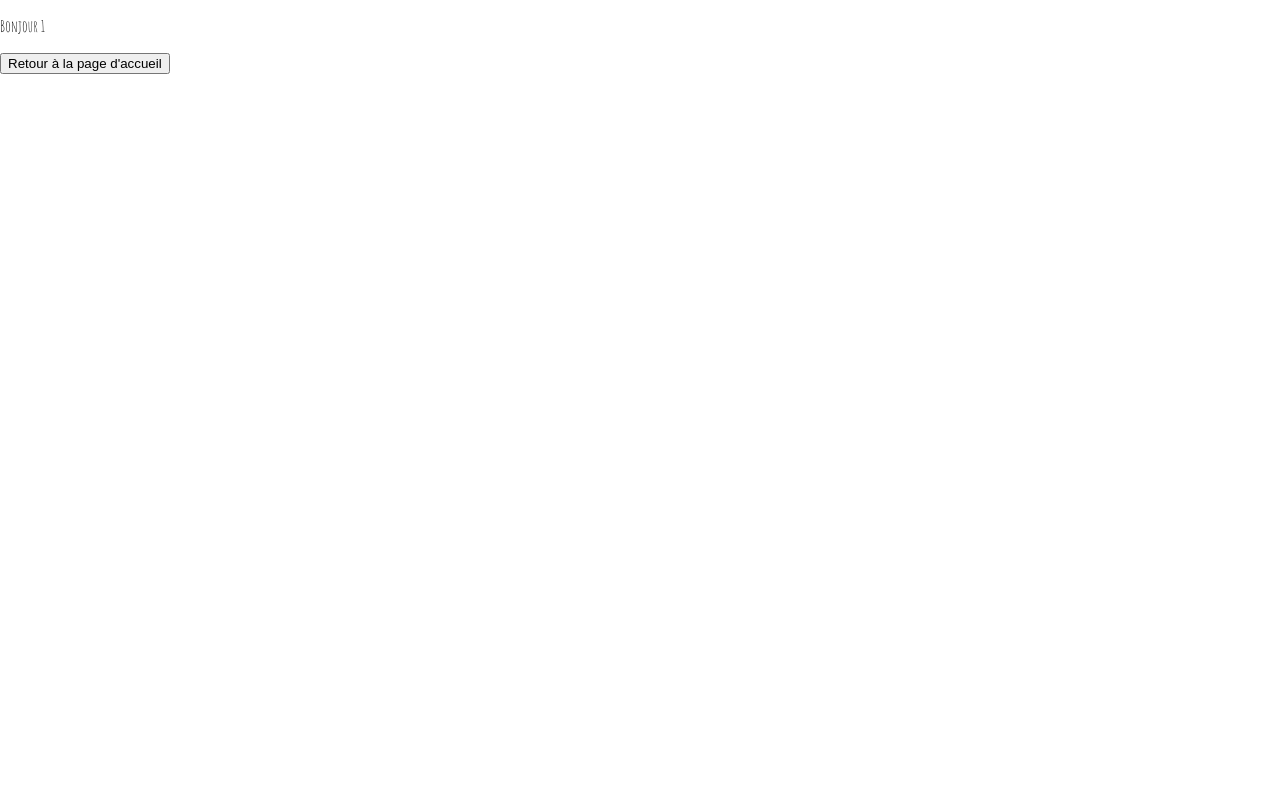
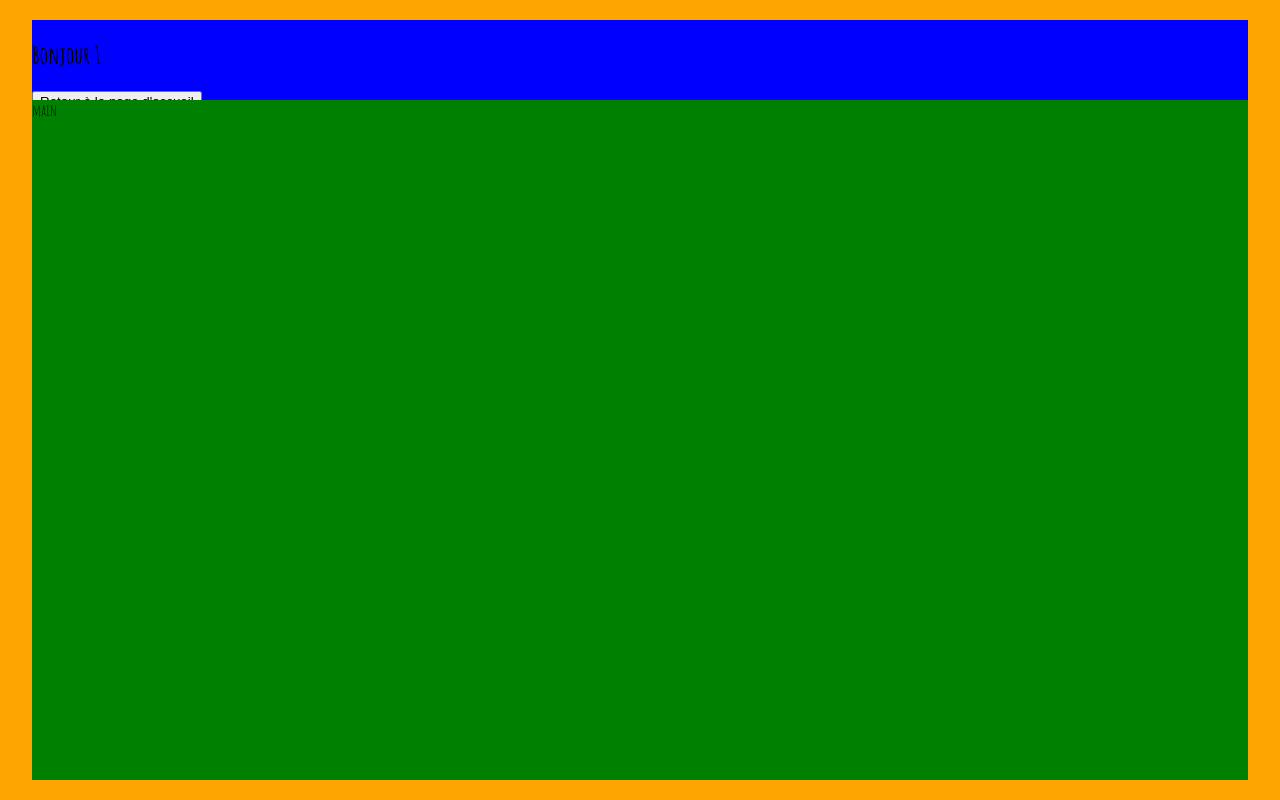
Before and after one commit to stephanemalho/bubble-team, a React (Vite) app: page /order/1 in a window 1280 px wide. Built offline with nearby package versions, Linux system fonts and the light colour scheme.

Commit message:
✨ F04: OrderPage > create Navbar & Main tsx

```diff
--- /dev/null
+++ b/src/components/pages/order/Main.tsx
@@ -0,0 +1,14 @@
+import styled from "styled-components";
+
+export default function Main() {
+  return (
+    <MainStyled className="main">
+      main
+    </MainStyled>
+  )
+}
+
+const MainStyled = styled.main`
+    background-color: green;
+    flex: 1;
+`;
--- /dev/null
+++ b/src/components/pages/order/Navbar.tsx
@@ -0,0 +1,20 @@
+import { Link, useParams } from "react-router-dom"
+import styled from "styled-components";
+
+export default function Navbar() {
+  const { username } = useParams();
+
+  return (
+    <NavbarStyled className="navbar">
+      <h1>Bonjour {username}</h1>
+      <Link to="/">
+        <button>Retour à la page d'accueil</button>
+      </Link>
+    </NavbarStyled>
+  )
+}
+
+const NavbarStyled = styled.nav`
+      background-color: blue;
+      height: 10vh;
+`;
--- a/src/components/pages/order/OrderPage.tsx
+++ b/src/components/pages/order/OrderPage.tsx
@@ -1,15 +1,32 @@
-import { Link, useParams } from "react-router-dom"
+import styled from "styled-components";
+import Navbar from "./Navbar";
+import Main from "./Main";
 
 const OrderPage = () => {
-  const { username } = useParams();
   return (
-    <>
-      <p>Bonjour {username}</p>
-      <Link to="/">
-        <button>Retour à la page d'accueil</button>
-      </Link>
-    </>
+    <OrderPageStyled>
+      <div className="container">
+        <Navbar />
+        <Main />
+      </div>
+    </OrderPageStyled>
   )
 }
 
 export default OrderPage
+
+const OrderPageStyled = styled.div`
+  background-color: orange;
+  height: 100vh;
+  display: flex;
+  justify-content: center;
+  align-items: center;
+  .container {
+    background-color: red;
+    height: 95vh;
+    width: 95vw;
+    display: flex;
+    flex-direction: column;
+  }
+
+`;
```
